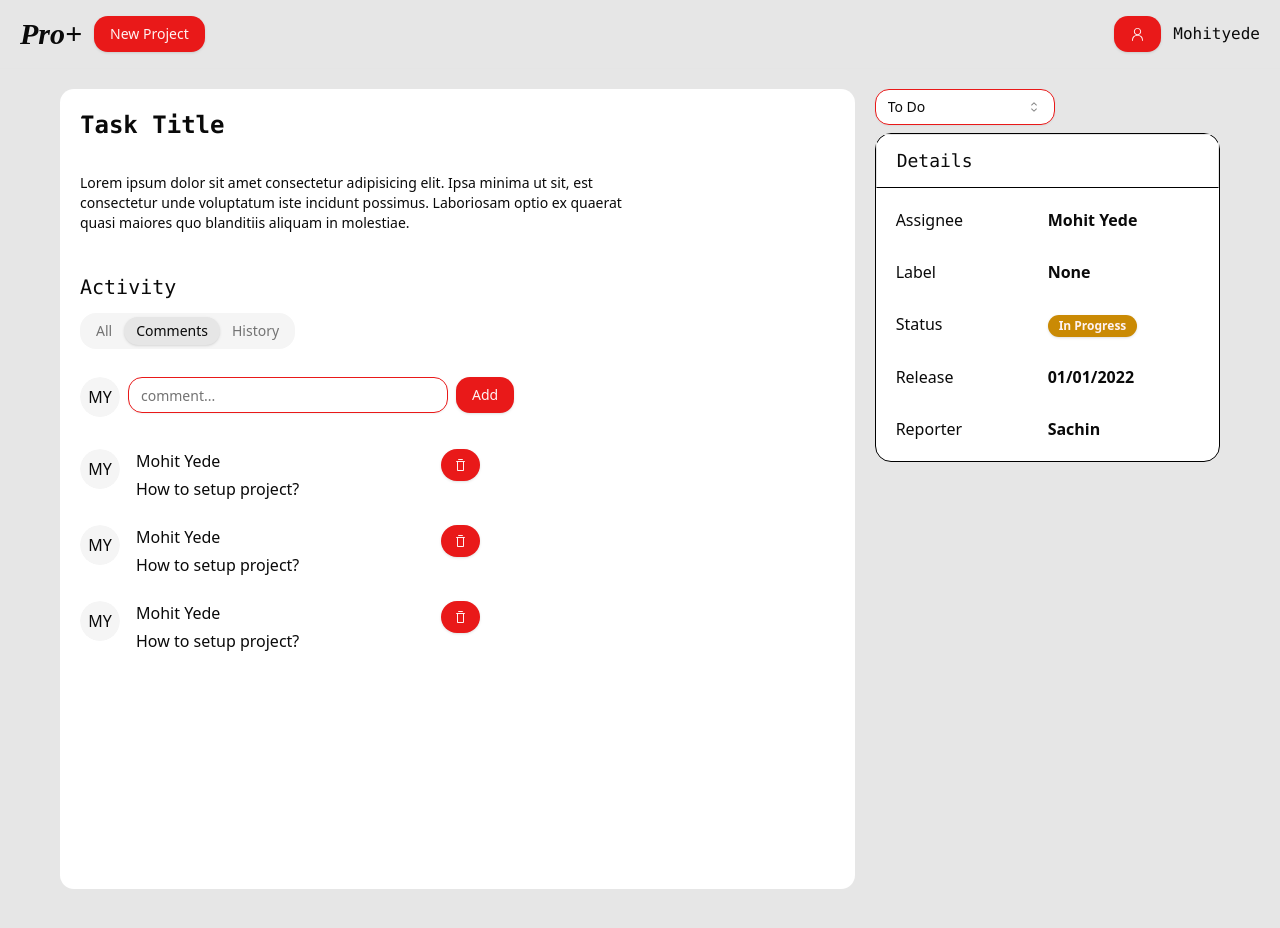
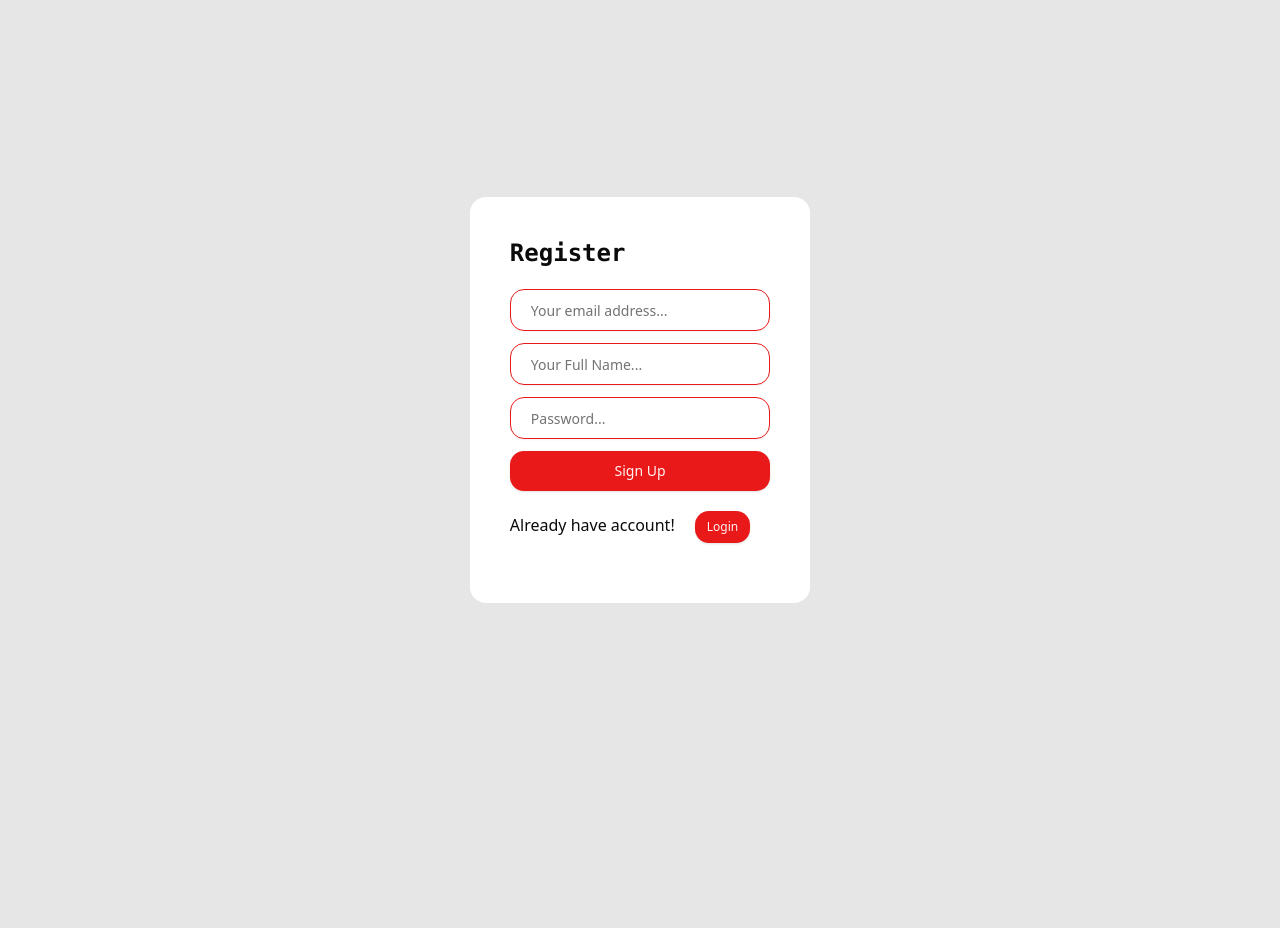
Before and after one commit to mohityede/My-Project-Manager, a React (Vite) app in the folder project-plus-client/: page /project/1/task/1 in a window 1280 px wide. Shown: the top 928 px of the page. After the commit the page ends 800 px from the top, so only its background shows below. Built offline with nearby package versions, Linux system fonts and the light colour scheme.

Commit message:
Authentication page UI created

```diff
--- a/project-plus-client/src/App.jsx
+++ b/project-plus-client/src/App.jsx
@@ -1,26 +1,38 @@
-import { BrowserRouter, Route, Routes } from 'react-router-dom'
-import './App.css'
-import Home from './pages/Home/Home'
-import Navbar from './components/Navbar/Navbar'
-import ProjectDetails from './pages/ProjectDetails/ProjectDetails'
-import TaskDetails from './pages/TaskDetails/TaskDetails'
-import Subscription from './pages/Subscription/Subscription'
+import { BrowserRouter, Route, Routes } from "react-router-dom";
+import "./App.css";
+import Home from "./pages/Home/Home";
+import Navbar from "./components/Navbar/Navbar";
+import ProjectDetails from "./pages/ProjectDetails/ProjectDetails";
+import TaskDetails from "./pages/TaskDetails/TaskDetails";
+import Subscription from "./pages/Subscription/Subscription";
+import Login from "./components/Auth/Login";
+import Signup from "./components/Auth/Signup";
+import Auth from "./pages/Auth/Auth";
 
+const user = false;
 function App() {
-
   return (
     <>
-    <BrowserRouter>
-      <Navbar/>
-      <Routes>
-        <Route path="/" element={<Home/>} />
-        <Route path='/upgrade' element={<Subscription/>} />
-        <Route path='/project/:id' element={<ProjectDetails/>} />
-        <Route path="/project/:projectId/task/:taskId" element={<TaskDetails/>} />
-      </Routes>
-    </BrowserRouter>
+      {user ? (
+        <div>
+          <BrowserRouter>
+            <Navbar />
+            <Routes>
+              <Route path="/" element={<Home />} />
+              <Route path="/upgrade" element={<Subscription />} />
+              <Route path="/project/:id" element={<ProjectDetails />} />
+              <Route
+                path="/project/:projectId/task/:taskId"
+                element={<TaskDetails />}
+              />
+            </Routes>
+          </BrowserRouter>
+        </div>
+      ) : (
+        <Auth />
+      )}
     </>
-  )
+  );
 }
 
-export default App
+export default App;
--- /dev/null
+++ b/project-plus-client/src/components/Auth/Login.jsx
@@ -0,0 +1,72 @@
+import { Button } from "@/components/ui/button";
+import {
+  Form,
+  FormControl,
+  FormField,
+  FormItem,
+  FormMessage,
+} from "@/components/ui/form";
+import { Input } from "@/components/ui/input";
+import { useForm } from "react-hook-form";
+
+function Login() {
+  const form = useForm({
+    defaultValues: {
+      email: "",
+      password: "",
+    },
+  });
+
+  const onSubmit = (formData) => {
+    console.log("user data", formData);
+  };
+  return (
+    <div className="space-y-5">
+      <h1 className="font-mono font-semibold text-2xl">Login</h1>
+      <Form {...form}>
+        <form className="space-y-3" onSubmit={form.handleSubmit(onSubmit)}>
+          <FormField
+            control={form.control}
+            name="email"
+            render={({ field }) => (
+              <FormItem>
+                <FormControl>
+                  <Input
+                    {...field}
+                    type="text"
+                    className="border border-primary w-full py-5 px-5"
+                    placeholder="Your email address..."
+                  />
+                </FormControl>
+                <FormMessage />
+              </FormItem>
+            )}
+          />
+          <FormField
+            control={form.control}
+            name="password"
+            render={({ field }) => (
+              <FormItem>
+                <FormControl>
+                  <Input
+                    {...field}
+                    type="password"
+                    className="border border-primary w-full py-5 px-5"
+                    placeholder="Password..."
+                  />
+                </FormControl>
+                <FormMessage />
+              </FormItem>
+            )}
+          />
+
+          <Button type="submit" className="w-full py-5 mt-3">
+            Login
+          </Button>
+        </form>
+      </Form>
+    </div>
+  );
+}
+
+export default Login;
--- /dev/null
+++ b/project-plus-client/src/components/Auth/Signup.jsx
@@ -0,0 +1,91 @@
+import { Button } from "@/components/ui/button";
+import {
+  Form,
+  FormControl,
+  FormField,
+  FormItem,
+  FormMessage,
+} from "@/components/ui/form";
+import { Input } from "@/components/ui/input";
+import { useForm } from "react-hook-form";
+
+function Signup() {
+  const form = useForm({
+    defaultValues: {
+      email: "",
+      fullName: "",
+      password: "",
+    },
+  });
+
+  const onSubmit = (formData) => {
+    console.log("user data", formData);
+  };
+  return (
+    <div className="space-y-5">
+      <h1 className="font-mono font-semibold text-2xl">Register</h1>
+      <Form {...form}>
+        <form className="space-y-3" onSubmit={form.handleSubmit(onSubmit)}>
+          <FormField
+            control={form.control}
+            name="email"
+            render={({ field }) => (
+              <FormItem>
+                <FormControl>
+                  <Input
+                    {...field}
+                    type="text"
+                    className="border border-primary w-full py-5 px-5"
+                    placeholder="Your email address..."
+                  />
+                </FormControl>
+                <FormMessage />
+              </FormItem>
+            )}
+          />
+          <FormField
+            control={form.control}
+            name="fullName"
+            render={({ field }) => (
+              <FormItem>
+                <FormControl>
+                  <Input
+                    {...field}
+                    type="text"
+                    className="border border-primary w-full py-5 px-5"
+                    placeholder="Your Full Name..."
+                  />
+                </FormControl>
+                <FormMessage />
+              </FormItem>
+            )}
+          />
+          <FormField
+            control={form.control}
+            name="password"
+            type="password"
+            render={({ field }) => (
+              <FormItem>
+                <FormControl>
+                  <Input
+                    {...field}
+                    type="password"
+                    className="border border-primary w-full py-5 px-5"
+                    placeholder="Password..."
+                  />
+                </FormControl>
+                <FormMessage />
+              </FormItem>
+            )}
+          />
+
+          <Button type="submit" className="w-full py-5 mt-3">
+            Sign Up
+          </Button>
+        </form>
+      </Form>
+    </div>
+  );
+}
+
+export default Signup;
--- a/project-plus-client/src/components/Subscription/SubscriptionCard.jsx
+++ b/project-plus-client/src/components/Subscription/SubscriptionCard.jsx
@@ -12,7 +12,7 @@ function SubscriptionCard({data}){
             </p>
             {
                 data.planType==="Annual Paid Plan" &&
-                <span>25% Off</span>
+                <span className="text-green-400 font-bold">25% Off</span>
             }
             <Button className="w-full bg-white text-primary hover:text-white hover:border-white hover:border">
                 {data.buttonName}
--- /dev/null
+++ b/project-plus-client/src/pages/Auth/Auth.jsx
@@ -0,0 +1,46 @@
+import { useState } from "react";
+import Login from "../../components/Auth/Login";
+import Signup from "../../components/Auth/Signup";
+import { Button } from "@/components/ui/button";
+
+function Auth() {
+  const [isLogin, setIsLogin] = useState(false);
+
+  return (
+    <div className="flex justify-center items-center min-h-[100vh]">
+      <div className="relative rounded-lg flex justify-center items-center h-[30rem] w-[25rem]">
+        <div className="absolute flex justify-center items-center flex-col rounded-lg bg-white border-b-black">
+          <div className="w-full p-10 space-y-5">
+            {isLogin ? (
+              <div>
+                <Login />
+                <span>Create new Account</span>
+                <Button
+                  size="sm"
+                  className="m-5"
+                  onClick={() => setIsLogin(!isLogin)}
+                >
+                  Register
+                </Button>
+              </div>
+            ) : (
+              <div>
+                <Signup />
+                <span>Already have account!</span>
+                <Button
+                  className="m-5"
+                  size="sm"
+                  onClick={() => setIsLogin(!isLogin)}
+                >
+                  Login
+                </Button>
+              </div>
+            )}
+          </div>
+        </div>
+      </div>
+    </div>
+  );
+}
+
+export default Auth;
```
